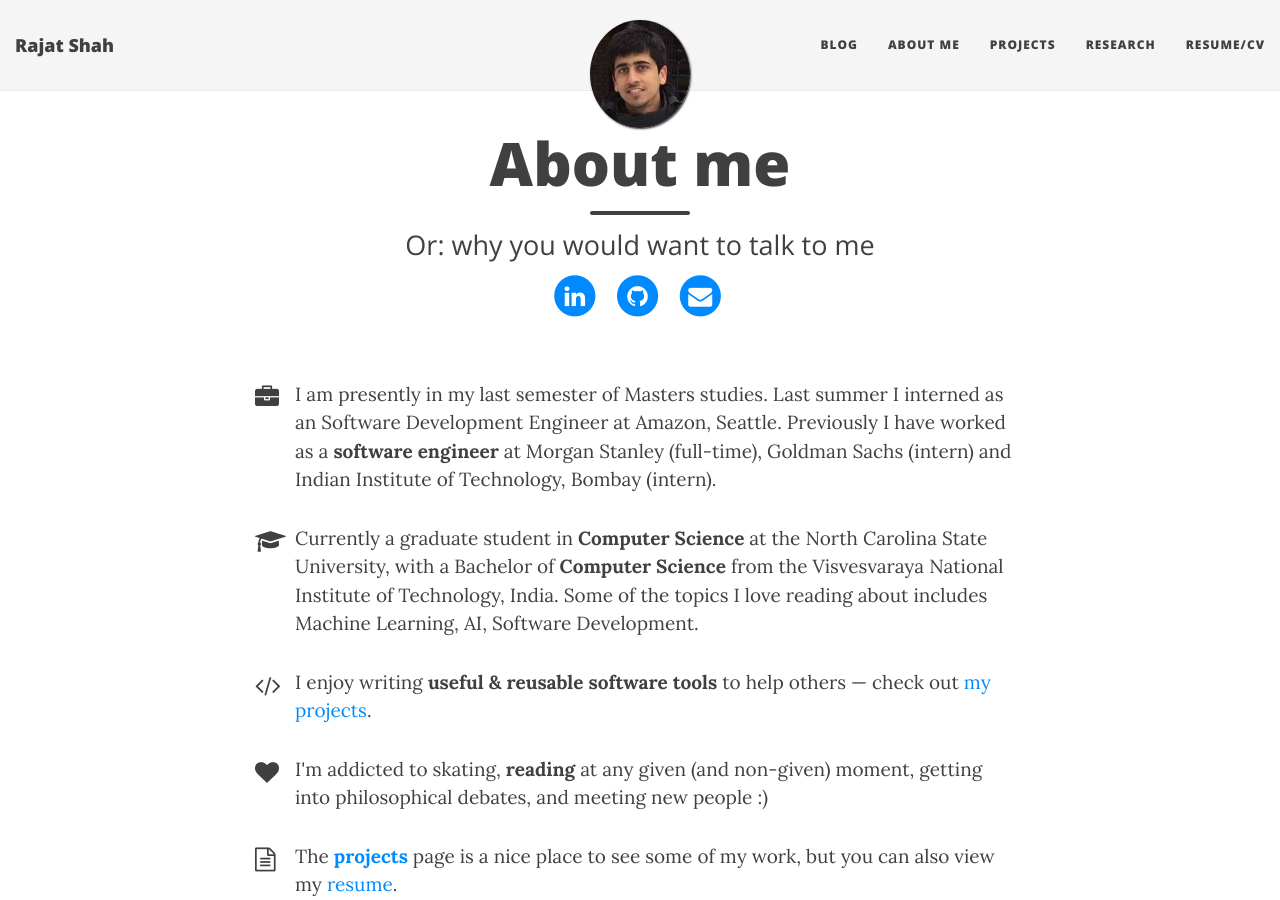
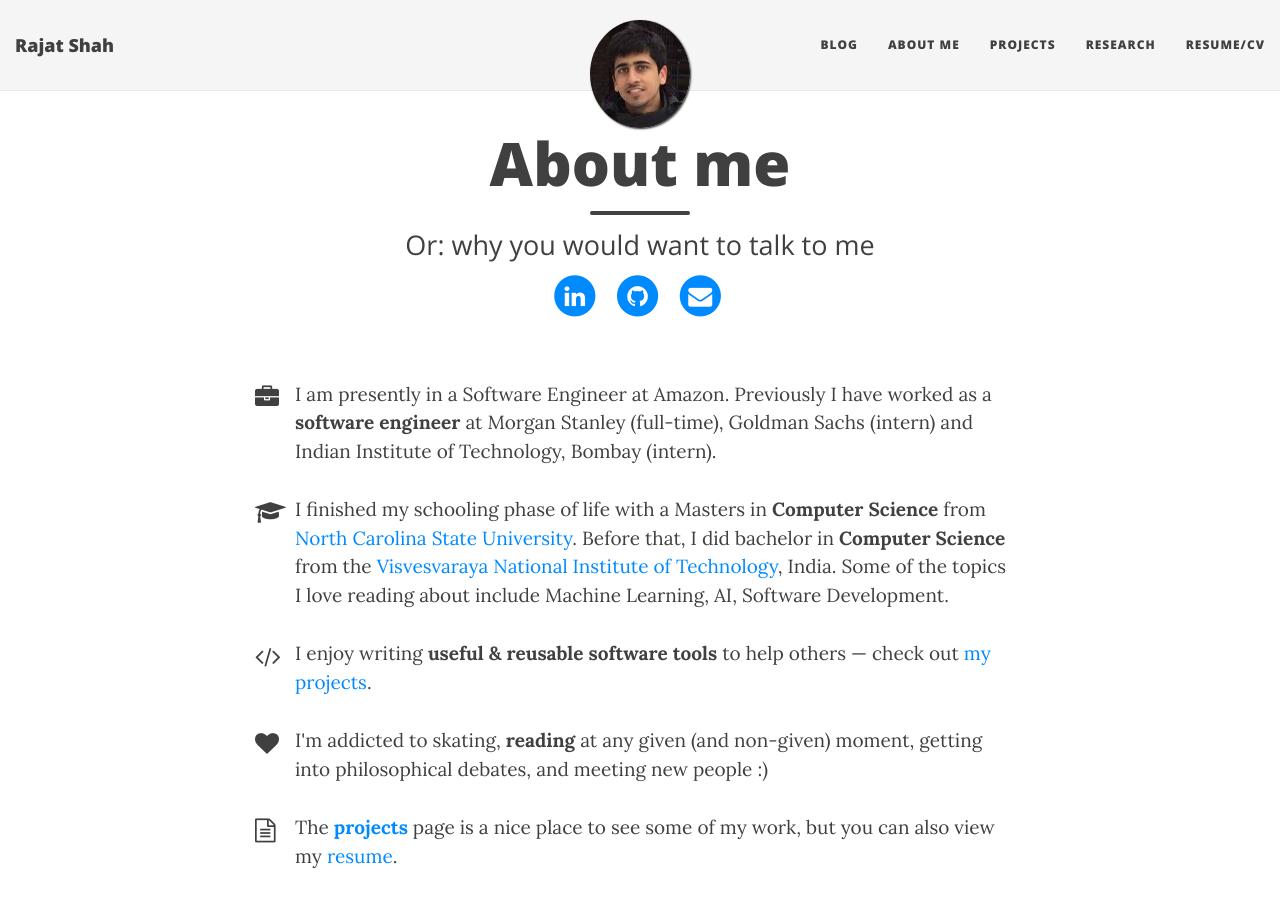
Before and after one commit to shahrajat/shahrajat.github.io, a Jekyll site: the page built from aboutme.html, in a window 1280 px wide and 900 px high. Built offline with Jekyll 4.4.1, drawn with Linux system fonts in a browser that asks for light colours; nearby versions of some CDN libraries.

Commit message:
Updated aboutme.html

```diff
--- a/aboutme.html
+++ b/aboutme.html
@@ -10,13 +10,13 @@
 
 <p class="about-text">
 <span class="fa fa-briefcase about-icon"></span>
-I am presently in my last semester of Masters studies. Last summer I interned as an Software Development Engineer at Amazon, Seattle. Previously I have worked as a <strong>software engineer</strong> at Morgan Stanley (full-time), Goldman Sachs (intern) and Indian Institute of Technology, Bombay (intern).
+I am presently in a Software Engineer at Amazon. Previously I have worked as a <strong>software engineer</strong> at Morgan Stanley (full-time), Goldman Sachs (intern) and Indian Institute of Technology, Bombay (intern).
 </p>
 
 <p class="about-text">
 <span class="fa fa-graduation-cap about-icon"></span>
-Currently a graduate student in <strong>Computer Science</strong> at the North Carolina State University, with a Bachelor of <strong>Computer Science</strong> from the
-Visvesvaraya National Institute of Technology, India. Some of the topics I love reading about includes Machine Learning, AI, Software Development.
+I finished my schooling phase of life with a Masters in <strong>Computer Science</strong> from <a href="https://ncsu.edu">North Carolina State University</a>. Before that, I did bachelor in <strong>Computer Science</strong> from the
+  <a href="https://vnit.ac.in">Visvesvaraya National Institute of Technology</a>, India. Some of the topics I love reading about include Machine Learning, AI, Software Development.
 </p>
 
 <p class="about-text">
```
